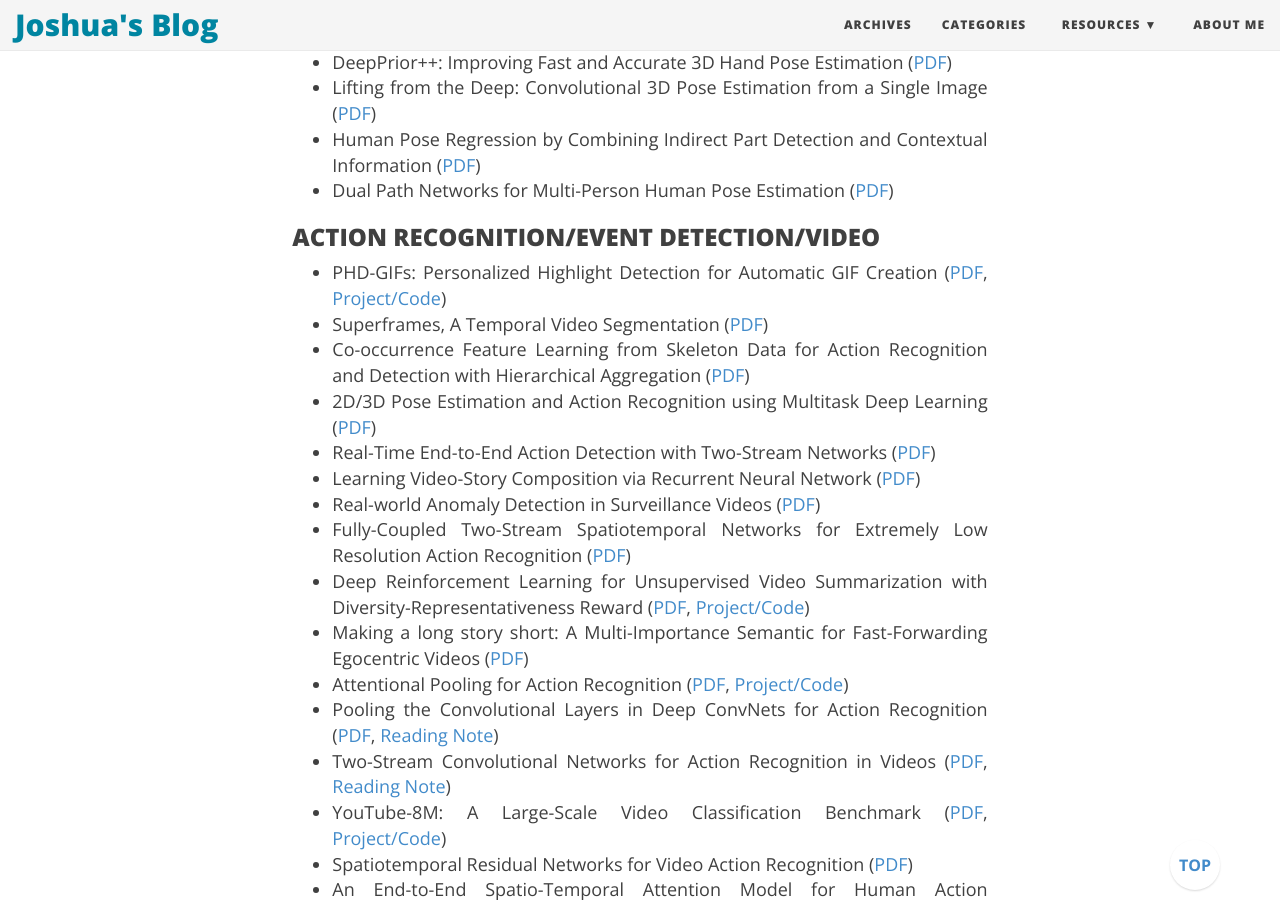
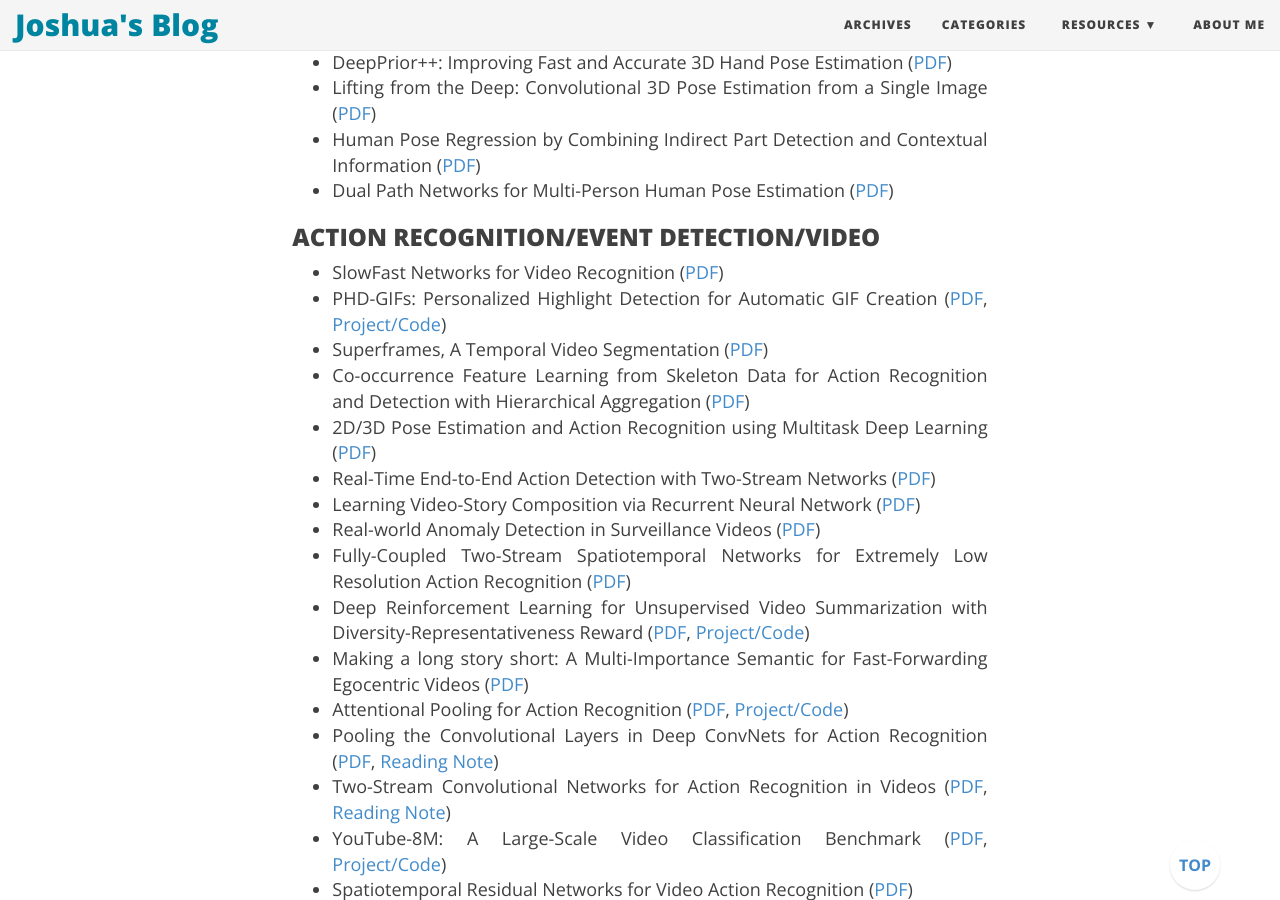
Before and after one commit to joshua19881228/joshua19881228.github.io, a Jekyll site: the page built from _posts/Computer_Vision/2016-08-25-my-jumble-of-computer-vision.md, in a window 1280 px wide and 900 px high, scrolled down 9548 px. Built offline with Jekyll 4.4.1, drawn with Linux system fonts in a browser that asks for light colours; nearby versions of some CDN libraries; formulas are drawn with MathJax 3; comment, search, counter and statistics services are not loaded; some of the changed text lies outside the part shown.

Commit message:
update post

```diff
--- a/_posts/Computer_Vision/2016-08-25-my-jumble-of-computer-vision.md
+++ b/_posts/Computer_Vision/2016-08-25-my-jumble-of-computer-vision.md
@@ -235,6 +235,7 @@
 
 ### ACTION RECOGNITION/EVENT DETECTION/VIDEO ###
 
+* SlowFast Networks for Video Recognition ([PDF](https://arxiv.org/abs/1812.03982))
 * PHD-GIFs: Personalized Highlight Detection for Automatic GIF Creation ([PDF](https://arxiv.org/abs/1804.06604), [Project/Code](https://github.com/gyglim/personalized-highlights-dataset))
 * Superframes, A Temporal Video Segmentation ([PDF](https://arxiv.org/abs/1804.06642))
 * Co-occurrence Feature Learning from Skeleton Data for Action Recognition and Detection with Hierarchical Aggregation ([PDF](https://arxiv.org/abs/1804.06055))
@@ -381,6 +382,7 @@
 
 ### CNN AND DEEP LEARNING ###
 
+* Bag of Tricks for Image Classification with Convolutional Neural Networks ([PDF](https://arxiv.org/abs/1812.01187))
 * How Does Batch Normalization Help Optimization? ([PDF](https://arxiv.org/abs/1805.11604), [VIDEO](https://www.youtube.com/watch?v=ZOabsYbmBRM))
 * https://arxiv.org/abs/1805.07883 ([PDF](https://arxiv.org/abs/1805.07883))
 * Rethinking ImageNet Pre-training ([PDF](https://arxiv.org/abs/1811.08883))
```
